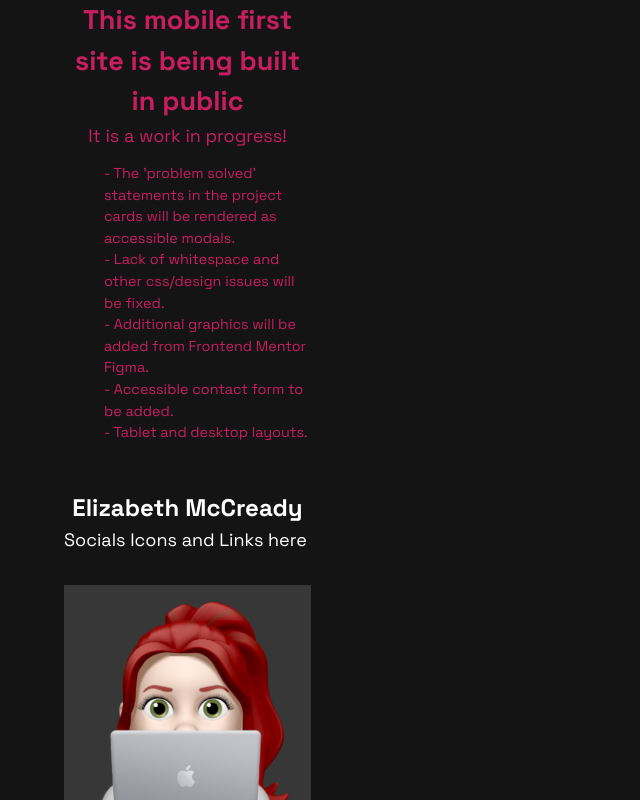
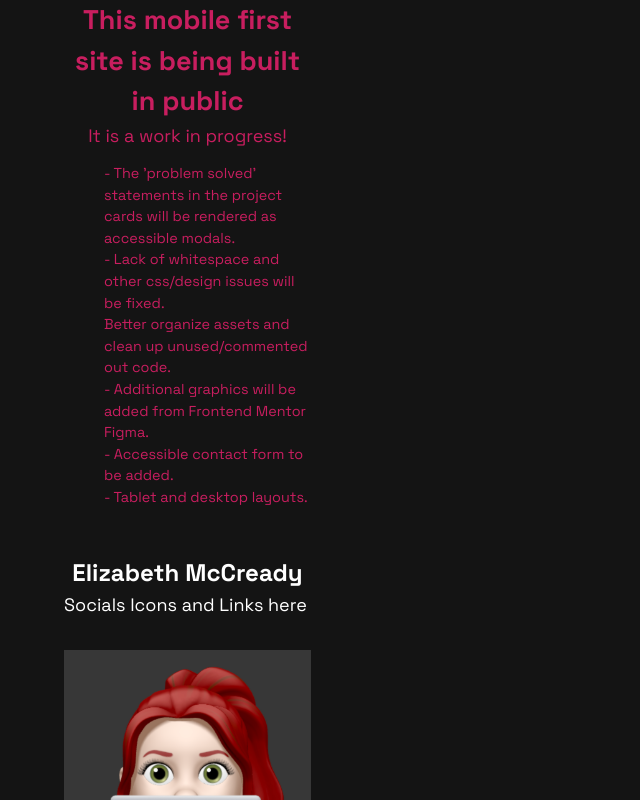
Before and after one commit to GingerKiwi/GingerKiwi.dev, a React (Vite) app: page / in a window 1280 px wide. Shown: the top 800 px of the page, without its empty margins (0-640 px from the left). Built offline with nearby package versions, Linux system fonts and the light colour scheme.

Commit message:
add li to BuildingInPublic.jsx

```diff
--- a/src/Components/BuildingInPublic.jsx
+++ b/src/Components/BuildingInPublic.jsx
@@ -6,6 +6,7 @@ const BuildingInPublic = () => {
             <ul>
                 <li>- The 'problem solved' statements in the project cards will be rendered as accessible modals.</li>
                 <li>- Lack of whitespace and other css/design issues will be fixed.</li>
+                <li>Better organize assets and clean up unused/commented out code.</li>
                 <li>- Additional graphics will be added from Frontend Mentor Figma.</li>
                 <li>- Accessible contact form to be added.</li>
                 <li>- Tablet and desktop layouts.</li>
```
